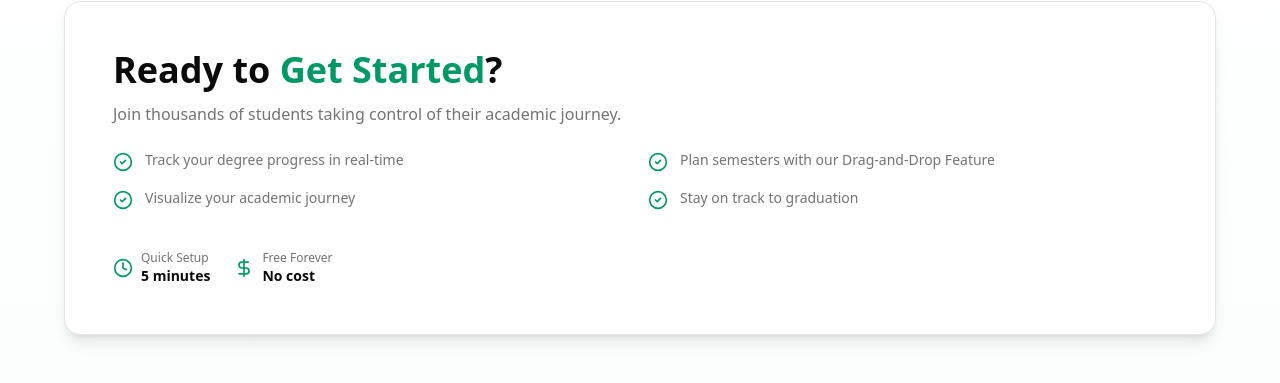
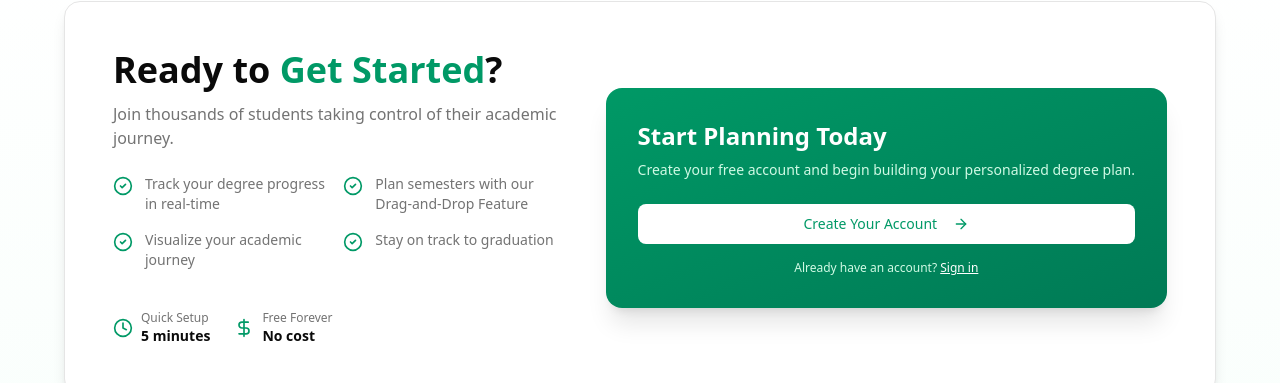
Before and after one commit to Yasser1Aboussikine/DegreePlanner-new, a React (Vite) app in the folder web/: page / in a window 1280 px wide. Shown: the part 879-1262 px from the top of the page. Built offline with nearby package versions, Linux system fonts and the light colour scheme.

Commit message:
finalized getstarted

```diff
--- a/web/src/features/LandingPage/components/GetStarted.tsx
+++ b/web/src/features/LandingPage/components/GetStarted.tsx
@@ -57,7 +57,34 @@ export default function GetStarted() {
                             </div>
                         </div>
 
+                        {/* RIGHT: CTA Card */}
+                        <div className="w-full lg:w-auto lg:min-w-[320px]">
+                            <div className="bg-gradient-to-br from-emerald-600 to-emerald-700 rounded-2xl p-8 text-white shadow-xl">
+                                <h3 className="text-2xl font-bold mb-2">Start Planning Today</h3>
+                                <p className="text-emerald-100 text-sm mb-6">
+                                    Create your free account and begin building your personalized degree plan.
+                                </p>
 
+                                <Button
+                                    size="lg"
+                                    onClick={() => navigate('/sign-up')}
+                                    className="w-full font-medium bg-white text-emerald-600 hover:bg-emerald-50 mb-4"
+                                >
+                                    Create Your Account
+                                    <ArrowRight className="ml-2 h-4 w-4" />
+                                </Button>
+
+                                <p className="text-xs text-center text-emerald-100">
+                                    Already have an account?{' '}
+                                    <button
+                                        onClick={() => navigate('/sign-in')}
+                                        className="text-white hover:text-emerald-100 underline font-medium"
+                                    >
+                                        Sign in
+                                    </button>
+                                </p>
+                            </div>
+                        </div>
                     </div>
                 </div>
             </div>
```
